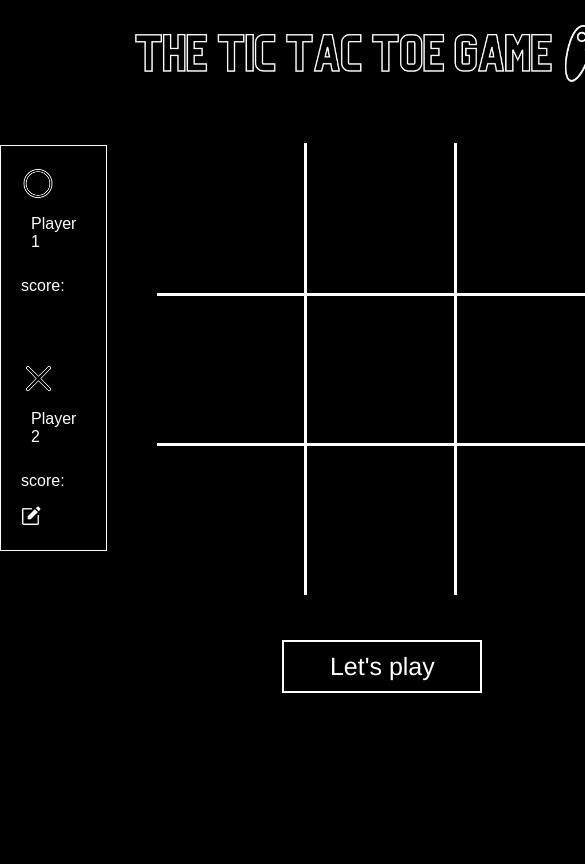
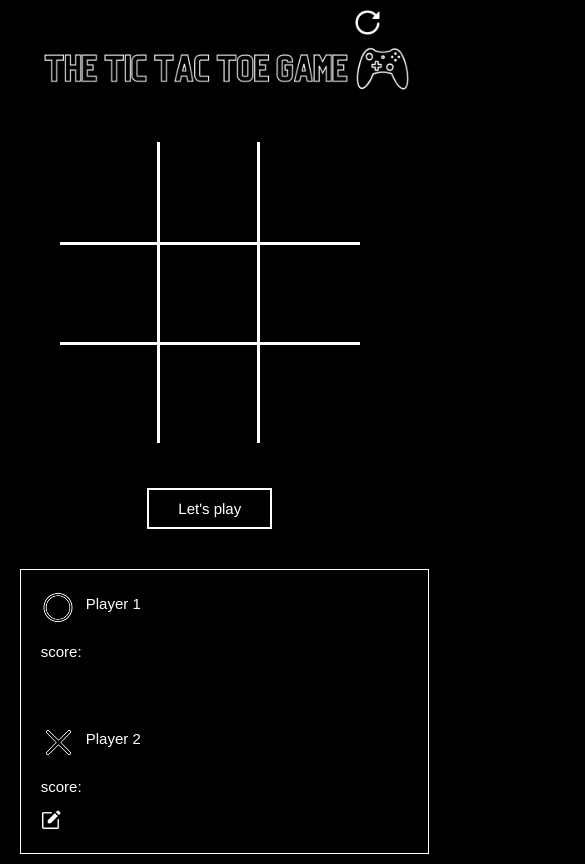
Before and after one commit to laraluitingh/tic-tac-toe, a plain HTML site: page index.html in a window 390 px wide. Shown: the top 864 px of the page, 585 px wide, since content can reach past the window. Drawn offline with Linux system fonts and the light colour scheme.

Commit message:
ui changes

```diff
--- a/index.html
+++ b/index.html
@@ -9,6 +9,7 @@
     <script defer src="script.js"></script>
   </head>
   <body>
+    <img src="./images/Untitled design (15).png" alt="restart" class="restart" id="restart">
     <main>
     <header>
       <img src="./images/Copy of Copy of THe Tic Tac Toe Game-2.png" alt="page-title" class="pageTitle">
--- a/script.js
+++ b/script.js
@@ -23,6 +23,7 @@ let player2Score = 0;
 let player1ScorePage = document.getElementById("player-1-score");
 let player2ScorePage = document.getElementById("player-2-score");
 let plays = [];
+let winnerRound=false;
 
 let player1Plays = [];
 let player2Plays = [];
@@ -33,6 +34,7 @@ startButton.addEventListener("click", (event) => {
     player1Name.classList.add("turn");
     console.log(players);
     startButton.remove();
+    document.getElementById("edit").remove();
   } else {
     alert("a game is already in progress");
   }
@@ -146,6 +148,8 @@ function winning() {
       players.player2.turn = false;
       plays = [];
 
+      winnerRound=true;
+
       break;
     } else if (
       player2Plays.includes(winningconditons[i][0]) &&
@@ -183,8 +187,12 @@ function winning() {
       players.player1.turn = false;
       players.player2.turn = true;
       plays = [];
+      winnerRound=true;
       break;
-    } else if (player1Plays.length + player2Plays.length === 9) {
+    }
+  }
+
+    if (player1Plays.length + player2Plays.length === 9 && winnerRound===false) {
       console.log("draw");
       let draw = document.createElement("p");
       console.log(winningDiv);
@@ -216,9 +224,9 @@ function winning() {
         plays = [];
       }
       console.log(plays)
-      break;
+
     }
-  }
+
 }
 
 function playAgain() {
@@ -227,6 +235,7 @@ function playAgain() {
   // buttonPlay.remove();
   // let winningPlayer=buttonPlay.sib
   // console.log(winningPlayer);
+  winnerRound=false;
   document.getElementsByClassName("winner")[0].remove();
   document.getElementsByClassName("play-again")[0].remove();
 
@@ -299,3 +308,7 @@ document.getElementById("submit-form").addEventListener("click", (event) => {
 
 
 });
+
+document.getElementById("restart").addEventListener("click", (event)=>{
+  window.location.reload();
+})
--- a/styles.css
+++ b/styles.css
@@ -6,125 +6,113 @@
   grid-template-columns: 150px 150px 150px;
   grid-template-rows: 150px 150px 150px;
   border: black;
-  height:45%;
-  margin:0;
-
+  height: 45%;
+  margin: 0;
 }
 
-.block{
+.block {
   height: 95%;
   margin-top: 2.5%;
 }
 
-.item1{
+.item1 {
   border-right: 3px solid white;
   border-bottom: 3px solid white;
   height: 100%;
-
 }
 
-.item2{
+.item2 {
   border-right: 3px solid white;
   border-bottom: 3px solid white;
   height: 100%;
-
 }
 
-.item3{
+.item3 {
   border-bottom: 3px solid white;
   height: 100%;
-
 }
 
-.item4{
+.item4 {
   border-right: 3px solid white;
   border-bottom: 3px solid white;
   height: 100%;
-
-
 }
 
-.item5{
+.item5 {
   border-right: 3px solid white;
   border-bottom: 3px solid white;
   height: 100%;
-
 }
 
-.item6{
+.item6 {
   border-bottom: 3px solid white;
   height: 100%;
-
 }
 
-.item7{
+.item7 {
   border-right: 3px solid white;
   height: 100%;
-
 }
 
-.item8{
+.item8 {
   border-right: 3px solid white;
   height: 100%;
-
 }
 
-.item9{
+.item9 {
   height: 100%;
-
 }
-
 
 /* main{
   height:100%;
   width:100%;
 } */
 
-.center-container{
+.center-container {
   display: flex;
   align-items: center;
   justify-content: center;
 }
 
-html, body{
+html,
+body {
   padding: 0;
   margin: 0;
 }
-html{
+html {
   height: 100%;
 }
-body{
+body {
   min-height: 100%;
   background-color: black;
   font-family: Arial, Helvetica, sans-serif;
 }
 
-
-main{
+main {
   display: grid;
   grid-template-areas:
     "whitespace header space1"
     "sidebar content space2";
 
-  grid-template-columns: 2fr 4fr 2fr ;
+  grid-template-columns: 2fr 4fr 2fr;
   grid-template-rows: auto auto auto;
   column-gap: 30px;
   row-gap: 30px;
-  margin:0 auto;
+  margin: 0 auto;
   max-width: 70%;
-
 }
 
-header{
+header {
   grid-area: header;
+  margin-top: 20px;
 }
 
-aside{
+aside {
   grid-area: sidebar;
 }
 
-section{
-  grid-area:content;
+section {
+  grid-area: content;
 }
 
 /* h1{
@@ -140,36 +128,32 @@ justify-content: center;
   background-image: url("./images/Copy\ of\ Copy\ of\ THe\ Tic\ Tac\ Toe\ Game-2.png");
 } */
 
-
-.players{
+.players {
   display: flex;
   justify-content: space-around;
   overflow: hidden;
-  height:auto;
+  height: auto;
   flex-direction: column;
   margin-bottom: 4%;
   font-family: Arial, Helvetica, sans-serif;
   color: white;
-  padding:20px;
+  padding: 20px;
   border: solid white 1px;
-
 }
 
-.turn{
-  border: solid 2px white;
+.turn {
+  text-decoration: underline;
 }
 
-.players1and2{
+.players1and2 {
   padding: 10px;
   position: absolute;
   top: -5px;
 }
 
- .oselected{
+.oselected {
   background-image: url("./images/2.png");
   background-size: contain;
-
-
 }
 
 /* .oselected{
@@ -187,25 +171,27 @@ justify-content: center;
 
 } */
 
-.xselected{
-  background-image: url("./images/1.png") ;
+.xselected {
+  background-image: url("./images/1.png");
   background-size: contain;
-
 }
 
-.start-button{
+.start-button {
   background-color: black;
   color: white;
   border: solid 2px white;
   text-align: center;
   font-family: Helvetica;
   font-size: 25px;
-  padding:10px 20px;
-  width:200px;
-
+  padding: 10px 20px;
+  width: 200px;
 }
 
-.center-button{
+.start-button:hover{
+  text-decoration: underline;
+}
+
+.center-button {
   padding-top: 45px;
   flex-direction: column;
   align-items: center;
@@ -213,34 +199,33 @@ justify-content: center;
   justify-content: center;
 }
 
-.sign1{
+.sign1 {
   height: 35px;
 }
 
-.sign2{
+.sign2 {
   height: 35px;
 }
 
-.player1-info{
+.player1-info {
   /* display: inline block; */
   position: relative;
 }
 
-.player2-info{
+.player2-info {
   /* display: inline block; */
-  position:relative;
-  margin-top:50px;
-
+  position: relative;
+  margin-top: 50px;
 }
 
-.winner{
+.winner {
   font-family: Arial, Helvetica, sans-serif;
   font-size: 30px;
   color: white;
   display: contents;
 }
 
-.play-again{
+.play-again {
   display: block;
   color: white;
   border: solid 1px white;
@@ -250,27 +235,31 @@ position: relative;
   margin-top: 25px;
 }
 
-.play1Score{
+.play-again:hover{
+  text-decoration: underline;
+}
+
+.play1Score {
   color: white;
   position: static;
 }
 
-.playe2Score{
+.playe2Score {
   color: white;
-  position:static;
+  position: static;
 }
 
-.pageTitle{
-  width:550px;
+.pageTitle {
+  width: 550px;
 }
 
-header{
+header {
   display: flex;
-  width:100%;
+  width: 100%;
   justify-content: center;
 }
 
-@media screen and (max-width: 1035px) {
+@media screen and (max-width: 1202px) {
   main {
     display: grid;
     grid-template-areas:
@@ -282,7 +271,7 @@ header{
     row-gap: 30px;
     margin: 0 auto;
     max-width: 100%;
-
+    transition-delay: 1s;
   }
 }
 
@@ -292,38 +281,101 @@ header{
     position: static;
     top: -5px;
     display: block;
+    transition-delay: 1s;
+  }
 }
 
+@media screen and (max-width: 600px) {
+  main {
+    display: grid;
+    grid-template-areas:
+      "whitespace header"
+      "space content "
+      "sidebar sidebar";
+    grid-template-columns: 1fr 2fr;
+    grid-template-rows: auto auto auto;
+    column-gap: 0px;
+    row-gap: 30px;
+    margin: 0 auto;
+    max-width: 95%;
+    transition-delay: 1s;
   }
 
-.edit{
+  .players {
+    margin: 10px;
+    transition-delay: 1s;
+    font-size: 15px;
+  }
+
+  .grid-container {
+    align-items: center;
+    display: grid;
+    grid-template-columns: 100px 100px 100px;
+    grid-template-rows: 100px 100px 100px;
+    border: black;
+    height: 45%;
+    margin: 0;
+  }
+
+  .pageTitle {
+    width: 400px;
+  }
+
+  .start-button {
+    font-size: 15px;
+    width: 125px;
+  }
+
+  .players1and2 {
+    padding: 10px;
+    position: absolute;
+    top: -5px;
+    display: inline;
+  }
+
+  header {
+    margin-top: 30px;
+    margin-right: 29px;
+  }
+
+  .center-container {
+    margin-right: 29px;
+  }
+
+
+.center-button {
+  margin-right: 29px;
+}
+}
+
+.edit {
   width: 20px;
 }
 
-.pop-up{
+.pop-up {
   width: 100%;
-  height:100%;
-  background-color: rgba(0,0,0,0.7);
+  height: 100%;
+  background-color: rgba(0, 0, 0, 0.7);
   position: absolute;
-  top:0;
+  top: 0;
   display: flex;
   justify-content: center;
   align-items: center;
   display: none;
 }
 
-.pop-up-content{
-  width:400px;
+.pop-up-content {
+  width: 400px;
   height: 350px;
   background-color: white;
   opacity: 1;
   border-radius: 10px;
   padding: 20px;
-  position:relative;
+  position: relative;
 }
 
-
-input[type=text], select{
+input[type="text"],
+select {
   width: 100%;
   padding: 12px;
   border: 1px solid #ccc;
@@ -334,7 +386,7 @@ input[type=text], select{
   resize: vertical;
 }
 
-input[type=submit] {
+input[type="submit"] {
   background-color: white;
   color: black;
   padding: 12px 20px;
@@ -344,16 +396,25 @@ input[type=submit] {
   box-shadow: 1px 1px 1px 1px #b8b7b7;
 }
 
-input[type=submit]:hover {
+input[type="submit"]:hover {
   background-color: black;
   color: white;
 }
 
-.close{
+.close {
   position: absolute;
-  top:0;
-  right:4px;
+  top: 0;
+  right: 4px;
   font-size: 35px;
   transform: rotate(45deg);
   cursor: pointer;
 }
+
+.restart {
+  position: absolute;
+
+  position: absolute;
+  top: 10px;
+  right: 10px;
+  width: 25px;
+}
```
Also changed, not shown: images/Untitled design (15).png (added). Lines whose indentation alone changed are shown as unchanged.
